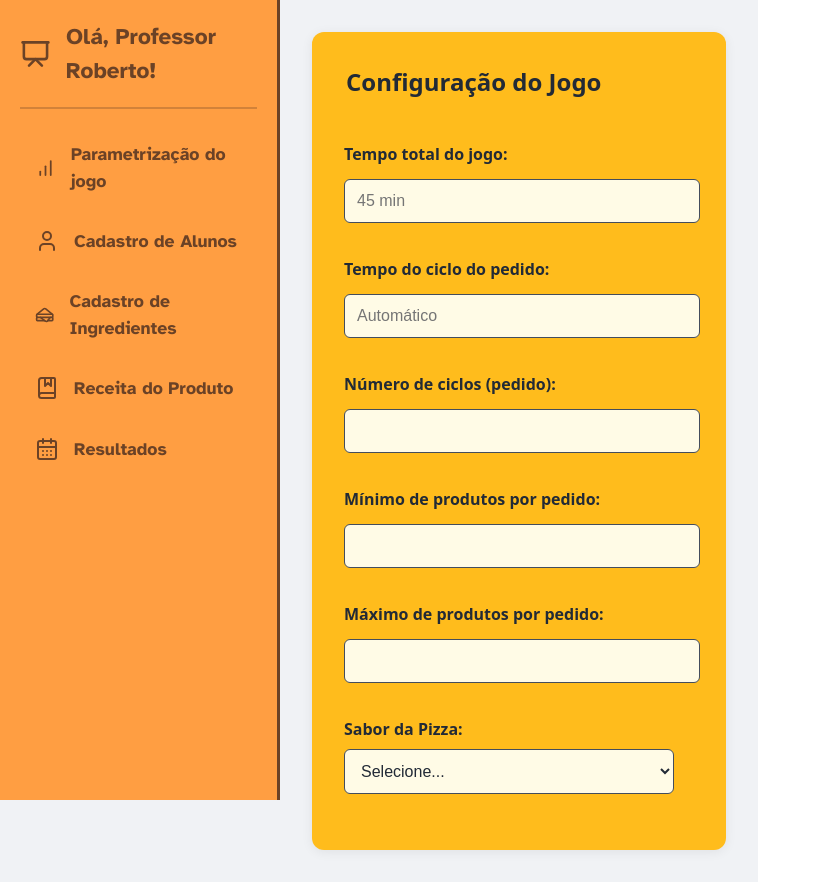
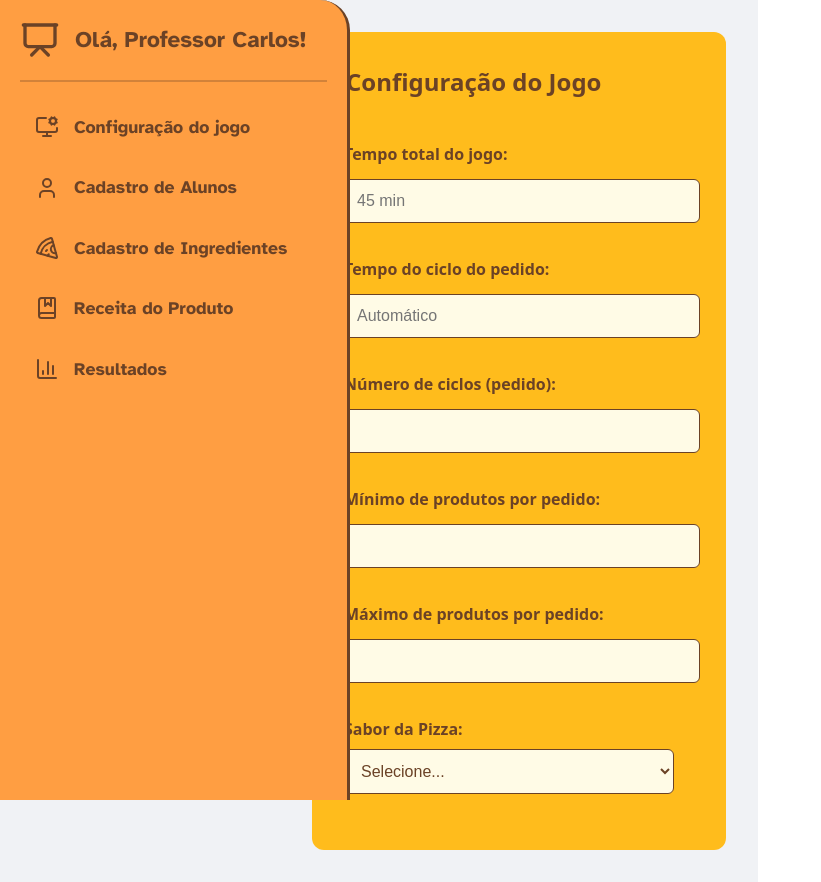
Before and after one commit to P-Cler/PizzaStockManager, a React (Vite) app in the folder frontend/: page /professor/parametrizacao in a window 1280 px wide. Shown: the whole page, without its empty margins (0-821 px from the left). Built offline with nearby package versions, Linux system fonts and the light colour scheme.

Commit message:
ajustes de estilo na configuracao do jogo e menu lateral

```diff
--- a/frontend/src/components/InputCampo/InputCampo.module.css
+++ b/frontend/src/components/InputCampo/InputCampo.module.css
@@ -1,3 +1,5 @@
+@import url("https://fonts.googleapis.com/css2?family=Atkinson+Hyperlegible:ital,wght@0,400;0,700;1,400;1,700&display=swap");
+
 .inputGroup {
   margin-top: 10px;
 }
--- a/frontend/src/components/cadastroAluno/cadastroAluno.module.css
+++ b/frontend/src/components/cadastroAluno/cadastroAluno.module.css
@@ -1,3 +1,5 @@
+@import url("https://fonts.googleapis.com/css2?family=Atkinson+Hyperlegible:ital,wght@0,400;0,700;1,400;1,700&display=swap");
+
 .overlay {
   position: fixed;
   top: 0;
--- a/frontend/src/components/menuProfessor/menuProfessor.jsx
+++ b/frontend/src/components/menuProfessor/menuProfessor.jsx
@@ -3,10 +3,10 @@ import { Link } from "react-router-dom";
 import {
   Presentation,
   User,
-  BarChart,
+  MonitorCog,
   BookMarked,
-  CalendarDays,
-  Sandwich
+  ChartColumn,
+  Pizza
 } from "lucide-react";
 import styles from "@/components/menuProfessor/menuProfessor.module.css";
 
@@ -15,14 +15,14 @@ export default function MenuLateralProfessor() {
     <aside className={styles.menuLateral}>
       <div className={styles.cabecalhoMenu}>
         <Presentation size={40} />
-        <h3>Olá, Professor Roberto!</h3>
+        <h3>Olá, Professor Carlos!</h3>
       </div>
       <nav className={styles.navegacao}>
         <ul>
           <li>
             <Link to="/professor/parametrizacao" className={styles.linkMenu}>
-              <BarChart size={24} />
-              <span>Parametrização do jogo</span>
+              <MonitorCog size={24} />
+              <span>Configuração do jogo</span>
             </Link>
           </li>
           <li>
@@ -33,7 +33,7 @@ export default function MenuLateralProfessor() {
           </li>
           <li>
             <Link to="/professor/ingredientes" className={styles.linkMenu}>
-              <Sandwich size={24} />
+              <Pizza size={24} />
               <span>Cadastro de Ingredientes</span>
             </Link>
           </li>
@@ -45,7 +45,7 @@ export default function MenuLateralProfessor() {
           </li>
           <li>
             <Link to="/professor/resultados" className={styles.linkMenu}>
-              <CalendarDays size={24} />
+              <ChartColumn size={24} />
               <span>Resultados</span>
             </Link>
           </li>
--- a/frontend/src/components/menuProfessor/menuProfessor.module.css
+++ b/frontend/src/components/menuProfessor/menuProfessor.module.css
@@ -5,14 +5,11 @@
   position: fixed;
   left: 0;
   top: 0;
-  width: 280px;
+  width: 350px;
   height: 100vh;
-
-
+  border-radius: 0 30px 0 0;
   background-color: #FF9E42;
   border-right: 3px solid #6b4226;
-
-
   display: flex;
   flex-direction: column;
   padding: 20px;
--- a/frontend/src/components/moduloCadastroAluno/moduloCadastroDoAluno.module.css
+++ b/frontend/src/components/moduloCadastroAluno/moduloCadastroDoAluno.module.css
@@ -1,3 +1,4 @@
+@import url("https://fonts.googleapis.com/css2?family=Atkinson+Hyperlegible:ital,wght@0,400;0,700;1,400;1,700&display=swap");
 
 .alunos-section {
   background: #ffbc1c;
--- a/frontend/src/components/moduloCadastroDeIngredientes/moduloCadastroDeIngredientes.module.css
+++ b/frontend/src/components/moduloCadastroDeIngredientes/moduloCadastroDeIngredientes.module.css
@@ -0,0 +1 @@
+@import url("https://fonts.googleapis.com/css2?family=Atkinson+Hyperlegible:ital,wght@0,400;0,700;1,400;1,700&display=swap");
--- a/frontend/src/components/moduloConfiguracaoDoJogo/moduloConfiguracaoDoJogo.module.css
+++ b/frontend/src/components/moduloConfiguracaoDoJogo/moduloConfiguracaoDoJogo.module.css
@@ -1,11 +1,11 @@
-/* ModuloConfiguracaoJogo.css */
+@import url("https://fonts.googleapis.com/css2?family=Atkinson+Hyperlegible:ital,wght@0,400;0,700;1,400;1,700&display=swap");
+
 .config-jogo-form {
   background: #ffbc1c;
   padding: 2rem;
   border-radius: 12px;
   max-width: 900px;
   margin: 0 auto;
-  box-shadow: 0 2px 12px rgba(0,0,0,0.07);
   width: 350px;
 }
 
@@ -20,7 +20,7 @@ legend {
   font-size: 1.5rem;
   font-weight: bold;
   margin-bottom: 2rem;
-  color: #222a36;
+  color: #6B4226;
 }
 
 .form-row {
@@ -32,20 +32,20 @@ legend {
 .form-row label {
   font-weight: 600;
   margin-bottom: 0.5rem;
-  color: #222a36;
+  color: #6B4226;
 }
 
 .form-row input,
 .form-row select {
   padding: 0.75rem;
-  border: 1.5px solid #444d5c;
+  border: 1.5px solid #6B4226;
   border-radius: 6px;
   font-size: 1rem;
   background: #fffbe6;
-  color: #222a36;
+  color: #6B4226;
 }
 
 .form-row input:focus,
 .form-row select:focus {
-  outline: 2px solid #4fd1c5;
+  outline: 2px solid #198E3C;
 }
--- a/frontend/src/components/moduloReceitaDoProduto/moduloReceitaDoProduto.module.css
+++ b/frontend/src/components/moduloReceitaDoProduto/moduloReceitaDoProduto.module.css
@@ -0,0 +1 @@
+@import url("https://fonts.googleapis.com/css2?family=Atkinson+Hyperlegible:ital,wght@0,400;0,700;1,400;1,700&display=swap");
--- a/frontend/src/components/moduloResultados/moduloResultados.module.css
+++ b/frontend/src/components/moduloResultados/moduloResultados.module.css
@@ -0,0 +1 @@
+@import url("https://fonts.googleapis.com/css2?family=Atkinson+Hyperlegible:ital,wght@0,400;0,700;1,400;1,700&display=swap");
```
